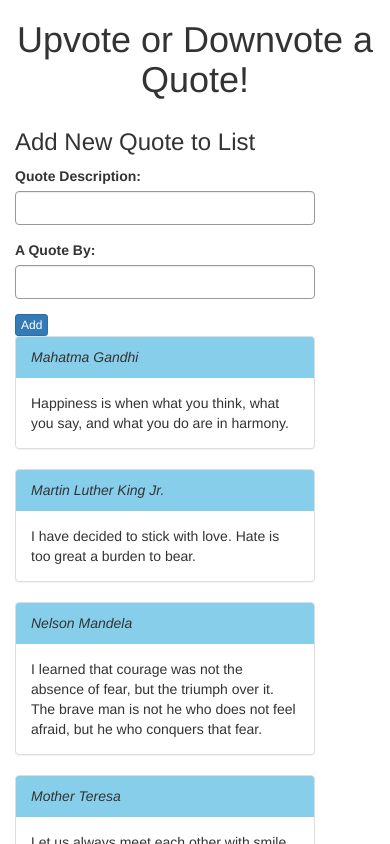
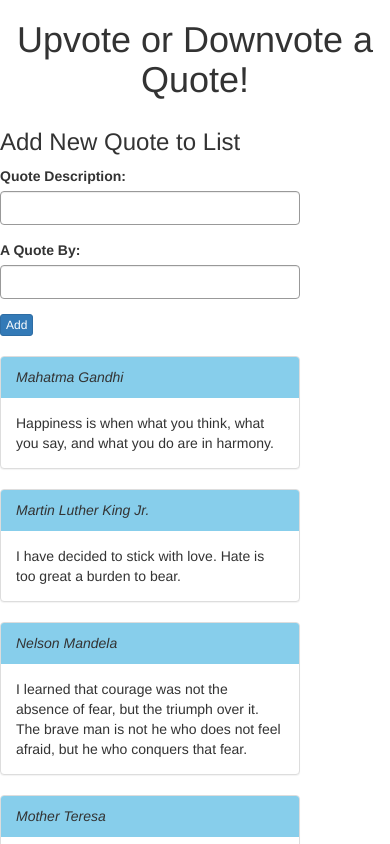
Before and after one commit to msanden/up-down-vote, an Angular app: page / in a window 390 px wide. Shown: the top 844 px of the page. Built offline with nearby package versions, Linux system fonts and the light colour scheme.

Commit message:
Delete columns

```diff
--- a/src/app/app.component.html
+++ b/src/app/app.component.html
@@ -1,15 +1,11 @@
 <!--The content below is only a placeholder and can be replaced.-->
 <div style="text-align:center">
-  <h1>{{ title }}!</h1>
+  <h1>Upvote or Downvote a Quote!</h1>
 </div>
 
 <div class="container">
   <div class="row">
-    <div class="col-md-6">
-      <app-new-quote (sendQuote)="addQuote($event)"></app-new-quote>
-    </div>
-    <div class="col-md-6">
-      <app-list-quote [childQuoteList] = 'masterQuoteList'></app-list-quote>
-    </div>
+    <app-new-quote (sendQuote)="addQuote($event)"></app-new-quote><br>
+    <app-list-quote [childQuoteList] = 'masterQuoteList'></app-list-quote>
   </div>
 </div>
```
